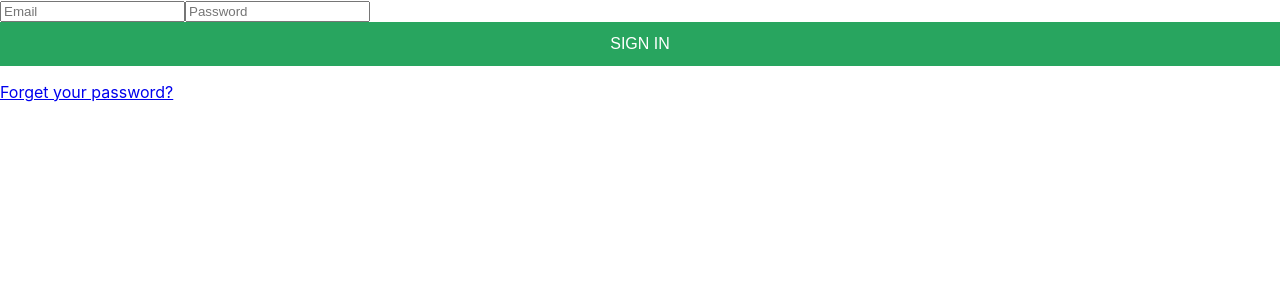
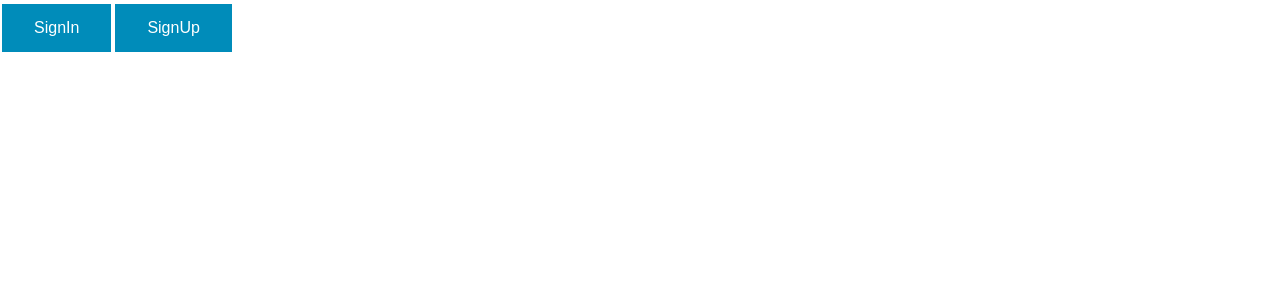
Before and after one commit to adeshpande7206/react-node-auth, a React (Create React App) app: page / in a window 1280 px wide. Shown: the top 300 px of the page. Built offline with nearby package versions, Linux system fonts and the light colour scheme.

Commit message:
added react route

```diff
--- a/package.json
+++ b/package.json
@@ -8,6 +8,7 @@
     "@testing-library/user-event": "^12.1.10",
     "react": "^17.0.2",
     "react-dom": "^17.0.2",
+    "react-router-dom": "^5.3.0",
     "react-scripts": "4.0.3",
     "web-vitals": "^1.0.1"
   },
--- a/src/components/App.js
+++ b/src/components/App.js
@@ -1,9 +1,19 @@
 import Signin from "./Auth/Signin";
-
+import { Route } from "react-router-dom";
+import Homepage from "./HomePage/Homepage";
 function App() {
   return (
     <div className="App">
-      <Signin />
+      <Route path="/" exact>
+        <Homepage></Homepage>
+      </Route>
+      <Route path="/signin" exact>
+        <Signin />
+      </Route>
+      <Route path="/signup" exact>
+        <h1>Signup Page</h1>
+        {/* <h1>Place the signup component here</h1> */}
+      </Route>
     </div>
   );
 }
--- a/src/components/Auth/Signin.js
+++ b/src/components/Auth/Signin.js
@@ -1,6 +1,7 @@
 import { useState } from "react";
 
 import styles from "./Auth.module.css";
+import { Link } from "react-router-dom";
 
 const Signin = () => {
   const [loginDetails, setLoginDetails] = useState({
@@ -39,14 +40,12 @@ const Signin = () => {
         />
         <button type="submit" className={styles.button}>
           <span>Sign In</span>
-          <span
-            className={`${styles.load} ${styles.open}`}
-          ></span>
+          <span className={`${styles.load} ${styles.open}`}></span>
         </button>
       </form>
       <div className={styles.helpText}>
         <p>
-          <a href="/">Forget your password?</a>
+          <Link to="/">Forget your password?</Link>
         </p>
       </div>
     </div>
--- /dev/null
+++ b/src/components/HomePage/Homepage.js
@@ -0,0 +1,20 @@
+import React from "react";
+import { Link } from "react-router-dom";
+import classes from "./Homepage.module.css";
+export default function Homepage() {
+  return (
+    <div>
+      <Link to="/signin">
+        <button type="submit" className={classes.button}>
+          SignIn
+        </button>
+      </Link>
+
+      <Link to="/signup">
+        <button className={classes.button} type="submit">
+          SignUp
+        </button>
+      </Link>
+    </div>
+  );
+}
--- /dev/null
+++ b/src/components/HomePage/Homepage.module.css
@@ -0,0 +1,12 @@
+.button {
+  background-color: #008cba; /* Green */
+  border: none;
+  color: white;
+  padding: 15px 32px;
+  text-align: center;
+  text-decoration: none;
+  display: inline-block;
+  font-size: 16px;
+  margin: 4px 2px;
+  cursor: pointer;
+}
--- a/src/index.js
+++ b/src/index.js
@@ -1,11 +1,13 @@
-import React from 'react';
-import ReactDOM from 'react-dom';
-import './index.css';
-import App from './components/App';
-
+import React from "react";
+import ReactDOM from "react-dom";
+import "./index.css";
+import App from "./components/App";
+import { BrowserRouter } from "react-router-dom";
 ReactDOM.render(
   <React.StrictMode>
-    <App />
+    <BrowserRouter>
+      <App />
+    </BrowserRouter>
   </React.StrictMode>,
-  document.getElementById('root')
+  document.getElementById("root")
 );
```
